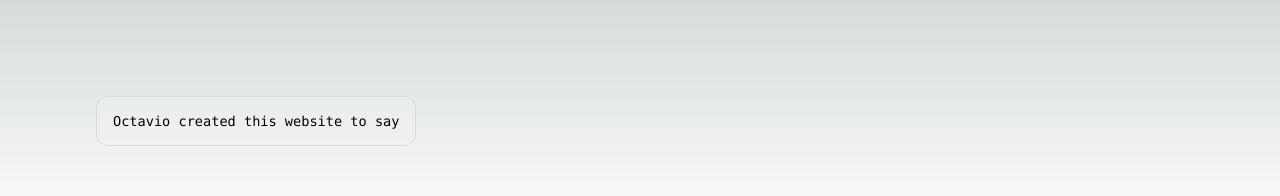
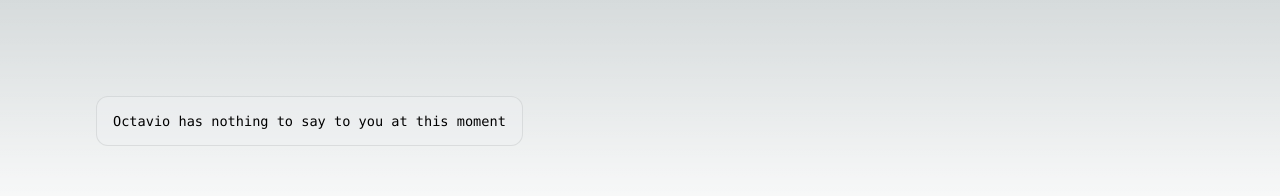
Before and after one commit to Ovillena/bday-greet, a Next.js app: page / in a window 1280 px wide. Shown: the top 196 px of the page. Built offline with nearby package versions, Linux system fonts and the light colour scheme.

Commit message:
added conditionals to message

```diff
--- a/src/pages/index.tsx
+++ b/src/pages/index.tsx
@@ -8,7 +8,7 @@ const inter = Inter({ subsets: ["latin"] });
 
 export default function Home() {
   const router = useRouter();
-  const { n, m="" } = router.query;
+  const { n, m = "" } = router.query;
 
   return (
     <>
@@ -20,10 +20,18 @@ export default function Home() {
       </Head>
       <main className={styles.main}>
         <div className={styles.description}>
-          <p>Octavio created this website to say</p>
+          <p>
+            {(n || m) && (m !== "" || n !== "")
+              ? `Octavio created this website to say`
+              : "Octavio has nothing to say to you at this moment"}
+          </p>
         </div>
         <div>
-          <p>{(n||m)&&(m!==''||n!=='') ? `${n}, ${m}` : ''}</p>
+          <p>
+            {(n || m) && (m !== "" || n !== "")
+              ? `${n}${m === "" || n === "" ? "" : ", "} ${m}`
+              : ""}
+          </p>
         </div>
       </main>
     </>
```
